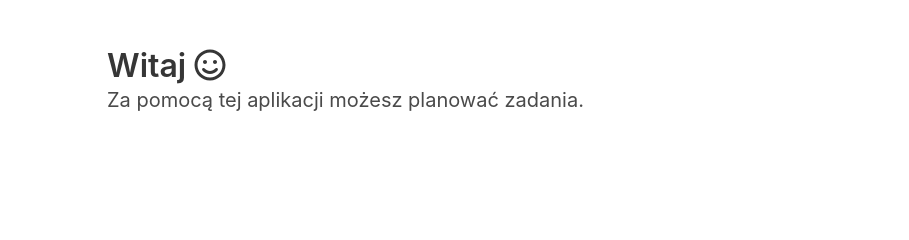
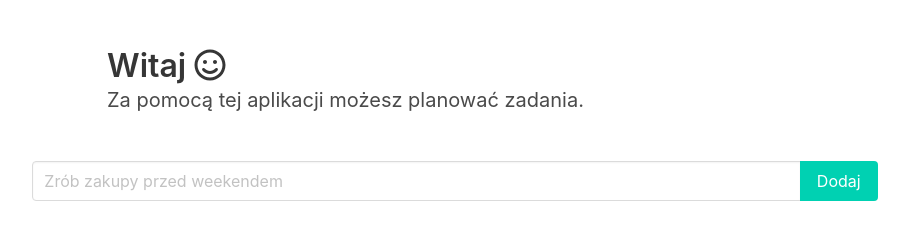
Before and after one commit to p-golinski/todo-list, a website: page client/index.html in a window 1280 px wide. Shown: the whole page, without its empty margins (185-1094 px from the left). Drawn offline with nearby package versions, Linux system fonts and the light colour scheme.

Commit message:
Update index.html

```diff
--- a/client/index.html
+++ b/client/index.html
@@ -18,6 +18,22 @@
         </div>
       </div>
     </div>
+    <div class="columns is-centered">
+  <div class="column is-8">
+    <form class="form" id="addTaskForm" name="addTaskForm">
+      <div class="field has-addons">
+        <div class="control is-expanded">
+          <input class="input" type="text" name="title" id="title" placeholder="Zrób zakupy przed weekendem">
+        </div>
+        <div class="control">
+          <button class="button is-primary" type="submit" id="addTaskBtn">
+            Dodaj
+          </button>
+        </div>
+      </div>
+    </form>
+  </div>
+</div>
 
     <script src="index.js"></script>
   </body>
```
